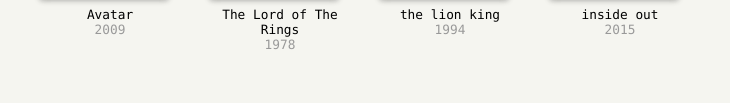
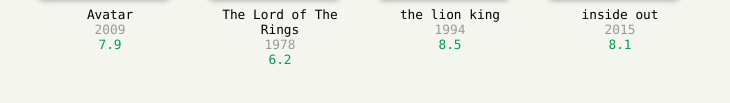
Before and after one commit to IgorSilvares/movie_app, a plain HTML site: page static/index.html in a window 1280 px wide. Shown: the part 361-464 px from the top of the page, 275-1005 px from the left. Drawn offline with Linux system fonts and the light colour scheme.

Commit message:
rating added to webview

```diff
--- a/static/index.html
+++ b/static/index.html
@@ -15,6 +15,7 @@
                     <img class="movie-poster" src="https://m.media-amazon.com/images/M/MV5BMDEzMmQwZjctZWU2My00MWNlLWE0NjItMDJlYTRlNGJiZjcyXkEyXkFqcGc@._V1_SX300.jpg"/>
                     <div class="movie-title">Avatar</div>
                     <div class="movie-year">2009</div>
+                    <div class="movie-rating">7.9</div>
                 </div>
             </li>
 
@@ -23,6 +24,7 @@
                     <img class="movie-poster" src="https://m.media-amazon.com/images/M/MV5BZmI4ZmIxOGQtMGY2ZS00Y2Y5LTllMDItYzllOWFmMTNlMmY2XkEyXkFqcGc@._V1_SX300.jpg"/>
                     <div class="movie-title">The Lord of The Rings</div>
                     <div class="movie-year">1978</div>
+                    <div class="movie-rating">6.2</div>
                 </div>
             </li>
 
@@ -31,6 +33,7 @@
                     <img class="movie-poster" src="https://m.media-amazon.com/images/M/MV5BZGRiZDZhZjItM2M3ZC00Y2IyLTk3Y2MtMWY5YjliNDFkZTJlXkEyXkFqcGc@._V1_SX300.jpg"/>
                     <div class="movie-title">the lion king</div>
                     <div class="movie-year">1994</div>
+                    <div class="movie-rating">8.5</div>
                 </div>
             </li>
 
@@ -39,6 +42,7 @@
                     <img class="movie-poster" src="https://m.media-amazon.com/images/M/MV5BOTgxMDQwMDk0OF5BMl5BanBnXkFtZTgwNjU5OTg2NDE@._V1_SX300.jpg"/>
                     <div class="movie-title">inside out</div>
                     <div class="movie-year">2015</div>
+                    <div class="movie-rating">8.1</div>
                 </div>
             </li>
 
--- a/static/style.css
+++ b/static/style.css
@@ -31,7 +31,8 @@
   }
 
   .movie-title,
-  .movie-year {
+  .movie-year,
+  .movie-rating {
     font-size: 0.8em;
     text-align: center;
   }
@@ -44,6 +45,9 @@
     color: #999;
   }
 
+  .movie-rating {
+    color: #009B50;
+  }
 
   .movie-poster {
       box-shadow: 0 3px 6px rgba(0, 0, 0, 0.16), 0 3px 6px rgba(0, 0, 0, 0.23);
```
Also changed, not shown: static/index_template.html (+1 -0 lines).
